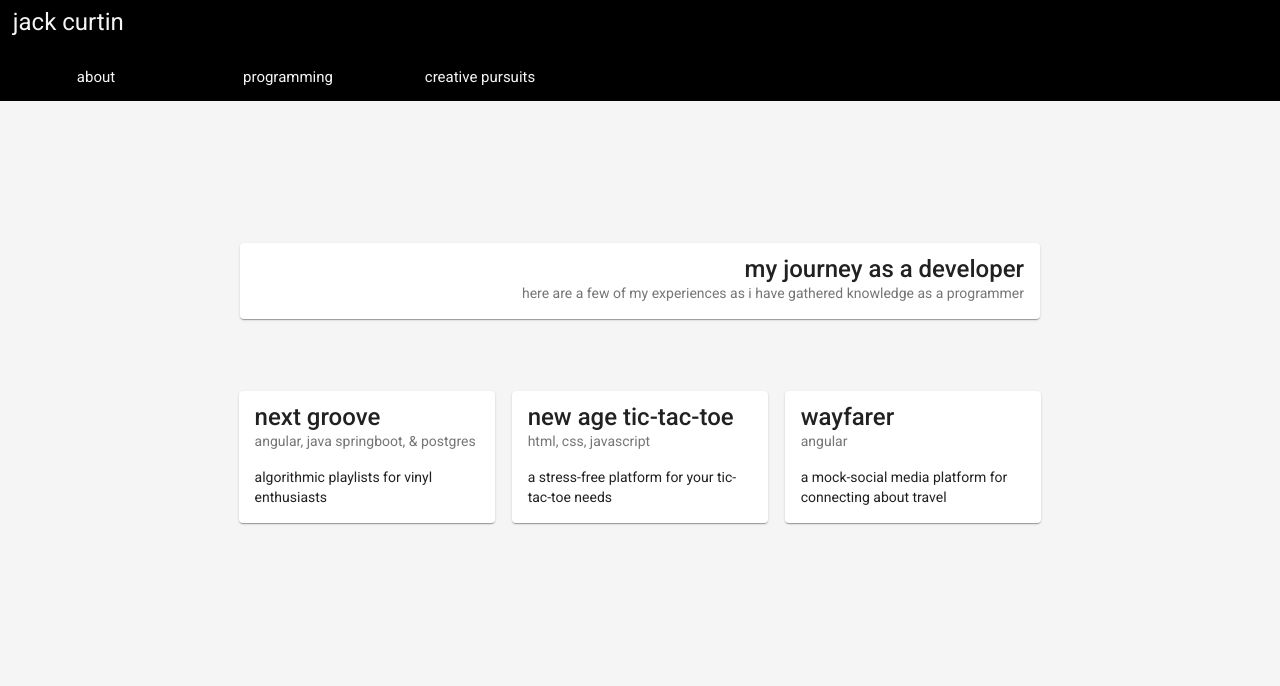
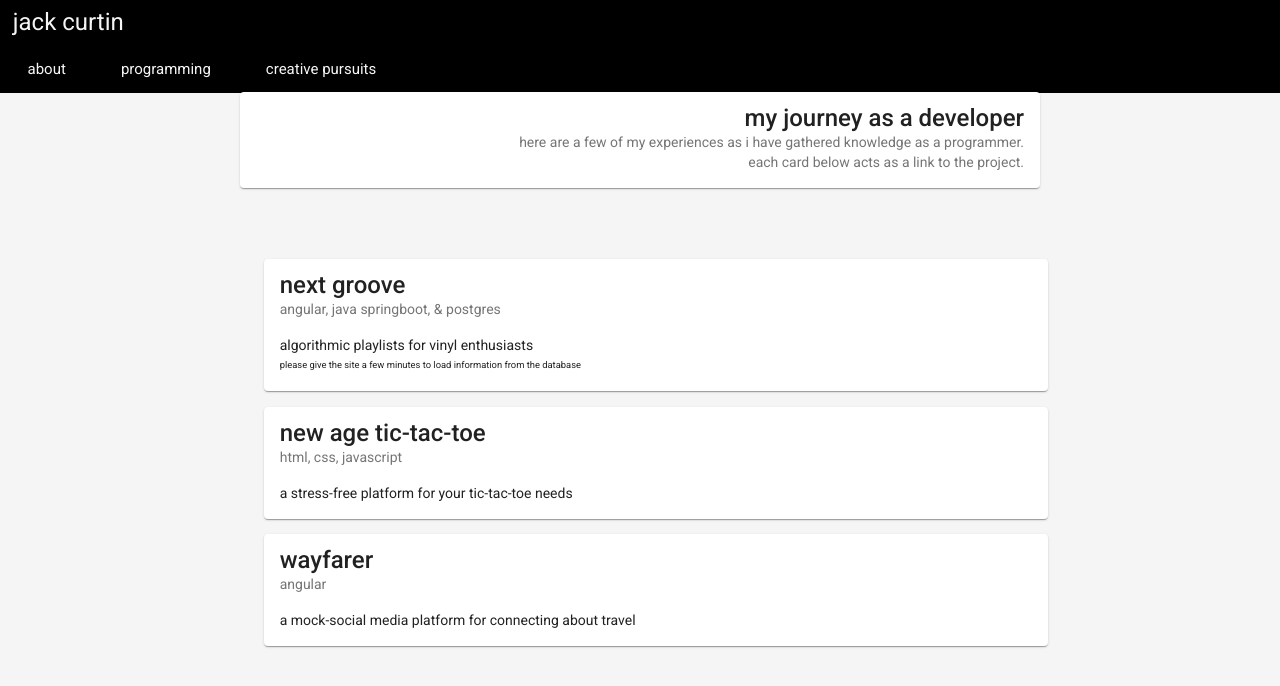
Before and after one commit to jackcurtin/portfolio-2.0, an Angular app: page /programming in a window 1280 px wide. Shown: the top 686 px of the page. Built offline with nearby package versions, Linux system fonts and the light colour scheme.

Commit message:
added links for programming page

```diff
--- a/src/app/about/about.component.html
+++ b/src/app/about/about.component.html
@@ -9,17 +9,24 @@
     </h3>
     <ul id="links">
       <li>
-        <img src="https://cdn4.iconfinder.com/data/icons/online-course-2/512/resume-degree-job-applicant-512.png">
+        <a href="/assets/jackcurtinresumemay2021.pdf" target="_blank">
+          <img src="https://cdn4.iconfinder.com/data/icons/online-course-2/512/resume-degree-job-applicant-512.png">
+
+        </a>
         <br>
         <label>resume</label>
       </li>
       <li>
-        <img src="https://image.flaticon.com/icons/png/512/61/61109.png">
+        <a href="https://www.linkedin.com/in/jack-curtin-a08b28210/" target="_blank">
+          <img src="https://image.flaticon.com/icons/png/512/61/61109.png">
+        </a>
         <br>
         <label>LinkedIn</label>
       </li>
       <li>
-        <img src="https://image.flaticon.com/icons/png/512/25/25231.png">
+        <a href="https://github.com/jackcurtin" target="_blank">
+          <img src="https://image.flaticon.com/icons/png/512/25/25231.png">
+        </a>
         <br>
         <label>GitHub</label>
       </li>
--- a/src/app/navbar/navbar.component.css
+++ b/src/app/navbar/navbar.component.css
@@ -6,20 +6,15 @@ nav{
 mat-list{
   display: inline-flex;
   margin: 0;
+  padding-top: 0;
   width: 45%;
 }
 mat-list-item{
-  width: auto;
-  margin: 0;
-  padding: 0;
+  margin: 0 2%;
 }
 mat-list-item:hover{
   background-color: grey;
   cursor: pointer;
-
-}
-h4:active{
-  background-color: lightgrey;
 }
 h4{
   color: whitesmoke;
@@ -32,6 +27,12 @@ h1{
   margin: 0% 1% 0.5% 1%;
   padding-top: 0.5%;
 }
-about{
-  width: content-box;
+#about{
+  width: auto
 }
+#programming{
+  width: auto;
+}
+#creative-projects{
+  width: auto;
+}
--- a/src/app/navbar/navbar.component.html
+++ b/src/app/navbar/navbar.component.html
@@ -6,12 +6,12 @@
         about
       </h4>
     </mat-list-item>
-    <mat-list-item routerLink="programming">
+    <mat-list-item routerLink="programming" id="programming">
       <h4>
         programming
       </h4>
     </mat-list-item>
-    <mat-list-item>
+    <mat-list-item id="creative-projects">
       <h4>
         creative pursuits
       </h4>
--- a/src/app/programming/programming.component.css
+++ b/src/app/programming/programming.component.css
@@ -7,16 +7,18 @@ section{
   height: 70%;
 }
 mat-card{
-  margin: 1%;
-  width: 60%;
+  width: 100%;
 }
 #expo{
   text-align: right;
   margin-bottom: 5%;
+  width: 60%;
 }
 #projects{
   display: flex;
-  flex-direction: row;
-  width: 64%;
-
+  flex-direction: column;
+  width: 60%;
 }
+a{
+  margin: 1%;
+}
--- a/src/app/programming/programming.component.html
+++ b/src/app/programming/programming.component.html
@@ -4,10 +4,12 @@
       my journey as a developer
     </mat-card-title>
     <mat-card-subtitle>
-      here are a few of my experiences as i have gathered knowledge as a programmer
+      here are a few of my experiences as i have gathered knowledge as a programmer.<br>
+      each card below acts as a link to the project.
     </mat-card-subtitle>
   </mat-card>
   <div id="projects">
+    <a href="https://next-groove.herokuapp.com/welcome" target="_blank">
       <mat-card id="next-groove">
         <mat-card-title>
           next groove
@@ -17,8 +19,11 @@
         </mat-card-subtitle>
         <mat-card-content>
           algorithmic playlists for vinyl enthusiasts
+          <h6>please give the site a few minutes to load information from the database</h6>
         </mat-card-content>
       </mat-card>
+    </a>
+    <a href="https://jackcurtin.github.io/tic_tac_toe/" target="_blank">
       <mat-card>
         <mat-card-title>
           new age tic-tac-toe
@@ -30,6 +35,8 @@
           a stress-free platform for your tic-tac-toe needs
         </mat-card-content>
       </mat-card>
+    </a>
+    <a>
       <mat-card>
         <mat-card-title>
           wayfarer
@@ -41,5 +48,6 @@
           a mock-social media platform for connecting about travel
         </mat-card-content>
       </mat-card>
+    </a>
   </div>
 </section>
--- a/src/styles.css
+++ b/src/styles.css
@@ -7,5 +7,5 @@ ul {
 }
 a, a:visited {
   text-decoration: none;
-  color: whitesmoke;
+  color: black;
 }
```
Also changed, not shown: 1 other file (tests, documents, lock files or other folders). Lines whose indentation alone changed are shown as unchanged.
